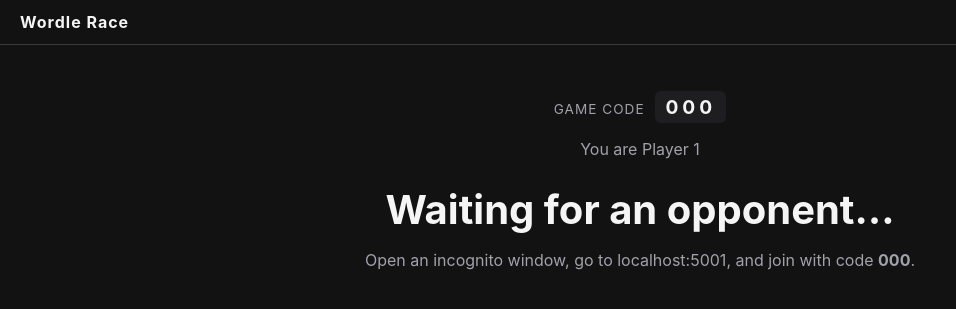
After one commit to jessetang4678/wordlegame, a Flask app: template templates/game.html in a window 1280 px wide. The commit adds this page. Shown: the top 309 px of the page, without its empty margins (0-956 px from the left). Run offline with Flask 3, Linux system fonts and the light colour scheme; the template is opened without the code that fills it: most values are stand-ins (such as "Sample title", 1, 10 or a date in 2020).

Commit message:
Add creating and joining games; move templates and static files into folders

```diff
--- a/app.py
+++ b/app.py
@@ -1,4 +1,6 @@
-from flask import Flask, render_template, request
+from flask import Flask, redirect, render_template, request, url_for
+
+from game import games, start_new_game
 
 app = Flask(__name__)
 
@@ -10,14 +12,40 @@
 
 @app.route("/create", methods=["POST"])
 def create_game():
-    # Placeholder: real game creation comes in commit 3
-    return "Creating games is coming in the next step."
+    game = start_new_game()
+    player_id = game.add_player()
+    return redirect(url_for("play", code=game.code, player_id=player_id))
 
 
 @app.route("/join", methods=["POST"])
 def join_game():
     code = request.form.get("code", "").strip().upper()
+
     if len(code) != 4 or not code.isalpha():
         return render_template("home.html", error="A game code is exactly 4 letters."), 400
-    # Placeholder: real joining comes in commit 3
-    return f"Joining game {code} is coming in the next step."
+
+    game = games.get(code)
+    if game is None:
+        return render_template("home.html", error=f"There's no game with code {code}."), 404
+
+    if game.is_full():
+        return render_template("home.html", error=f"Game {code} already has two players."), 409
+
+    player_id = game.add_player()
+    return redirect(url_for("play", code=game.code, player_id=player_id))
+
+
+@app.route("/game/<code>/p/<player_id>")
+def play(code, player_id):
+    game = games.get(code.upper())
+    if game is None:
+        return render_template(
+            "error.html",
+            message="That game doesn't exist. Games are lost when the server restarts, so try creating a new one.",
+        ), 404
+
+    number = game.player_number(player_id)
+    if number is None:
+        return render_template("error.html", message="That player link isn't valid for this game."), 404
+
+    return render_template("game.html", game=game, number=number)
--- /dev/null
+++ b/game.py
@@ -0,0 +1,54 @@
+"""Game logic for Wordle Race. No Flask in this file: it only knows about games."""
+
+import random
+import secrets
+import string
+
+# Temporary word list. In a later commit we'll fetch a real list from the web.
+WORDS = [
+    "CRANE", "SLATE", "PLANT", "GHOST", "BRICK", "FLAME", "SHARK", "TOAST",
+    "MONEY", "PIANO", "LEMON", "CHAIR", "RIVER", "STORM", "QUEEN", "WORLD",
+]
+
+# Every game lives here, keyed by its 4-letter code.
+# It's just a Python dictionary in memory, so games disappear when the server restarts.
+games = {}
+
+
+class Game:
+    def __init__(self, code, word):
+        self.code = code
+        self.word = word        # the secret word: never sent to the browser
+        self.players = []       # secret player IDs; index 0 is Player 1, index 1 is Player 2
+
+    def add_player(self):
+        """Add a player and return their secret ID, or None if the game is full."""
+        if self.is_full():
+            return None
+        player_id = secrets.token_urlsafe(6)
+        self.players.append(player_id)
+        return player_id
+
+    def is_full(self):
+        return len(self.players) >= 2
+
+    def player_number(self, player_id):
+        """Return 1 or 2 for a valid player ID, or None if it isn't in this game."""
+        if player_id in self.players:
+            return self.players.index(player_id) + 1
+        return None
+
+
+def new_code():
+    """Make a random 4-letter code that no other game is using."""
+    while True:
+        code = "".join(random.choices(string.ascii_uppercase, k=4))
+        if code not in games:
+            return code
+
+
+def start_new_game():
+    code = new_code()
+    game = Game(code, random.choice(WORDS))
+    games[code] = game
+    return game
--- a/style.css
+++ b/static/style.css
@@ -87,3 +87,27 @@
   padding: 10px;
   border-radius: 8px;
 }
+
+/* Game page */
+.muted { color: var(--muted); }
+
+.game-code {
+  color: var(--muted);
+  text-transform: uppercase;
+  letter-spacing: 1px;
+  font-size: 0.85rem;
+}
+
+.code {
+  display: inline-block;
+  margin-left: 6px;
+  padding: 4px 10px;
+  border-radius: 6px;
+  background: var(--card);
+  color: var(--text);
+  font-size: 1.2rem;
+  font-weight: 700;
+  letter-spacing: 4px;
+}
+
+a { color: var(--green); }
--- a/base.html
+++ b/templates/base.html
@@ -5,6 +5,7 @@
   <meta name="viewport" content="width=device-width, initial-scale=1">
   <title>{% block title %}Wordle Race{% endblock %}</title>
   <link rel="stylesheet" href="{{ url_for('static', filename='style.css') }}">
+  {% block head %}{% endblock %}
 </head>
 <body>
   <header><a href="{{ url_for('home') }}" class="logo">Wordle Race</a></header>
--- /dev/null
+++ b/templates/game.html
@@ -0,0 +1,23 @@
+{% extends "base.html" %}
+
+{% block head %}
+  {# While waiting, reload every 2 seconds to check if the opponent joined.
+     A later commit replaces this with smoother live updates. #}
+  {% if not game.is_full() %}<meta http-equiv="refresh" content="2">{% endif %}
+{% endblock %}
+
+{% block content %}
+<p class="game-code">Game code <span class="code">{{ game.code }}</span></p>
+<p class="muted">You are Player {{ number }}</p>
+
+{% if game.is_full() %}
+  <h1>Both players are here!</h1>
+  <p class="muted">The board arrives in the next step.</p>
+{% else %}
+  <h1>Waiting for an opponent…</h1>
+  <p class="muted">
+    Open an incognito window, go to localhost:5001, and join with code
+    <strong>{{ game.code }}</strong>.
+  </p>
+{% endif %}
+{% endblock %}
```
Also changed, not shown: templates/error.html (added, +7 -0 lines), templates/home.html (renamed from home.html).
